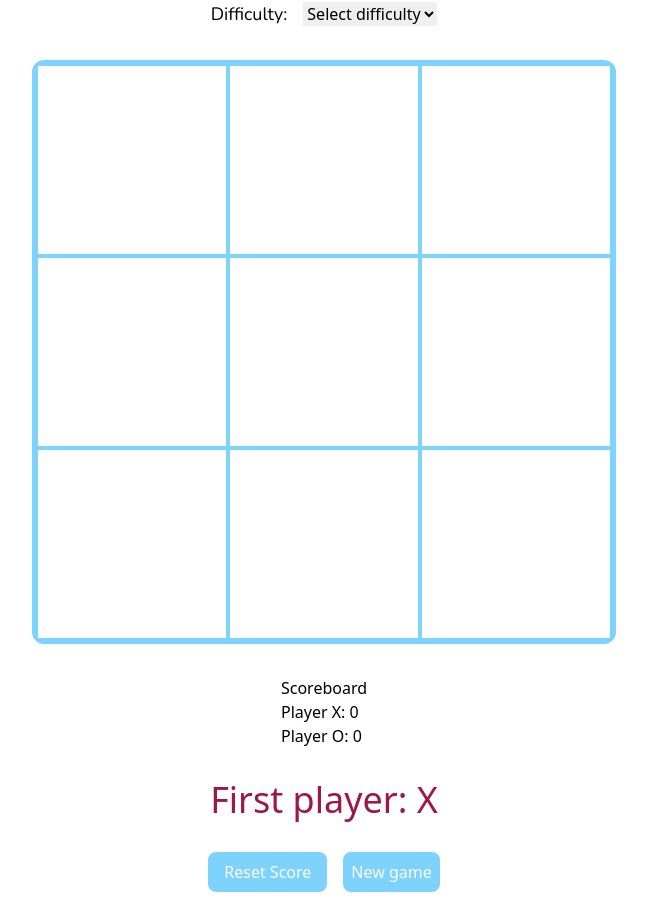
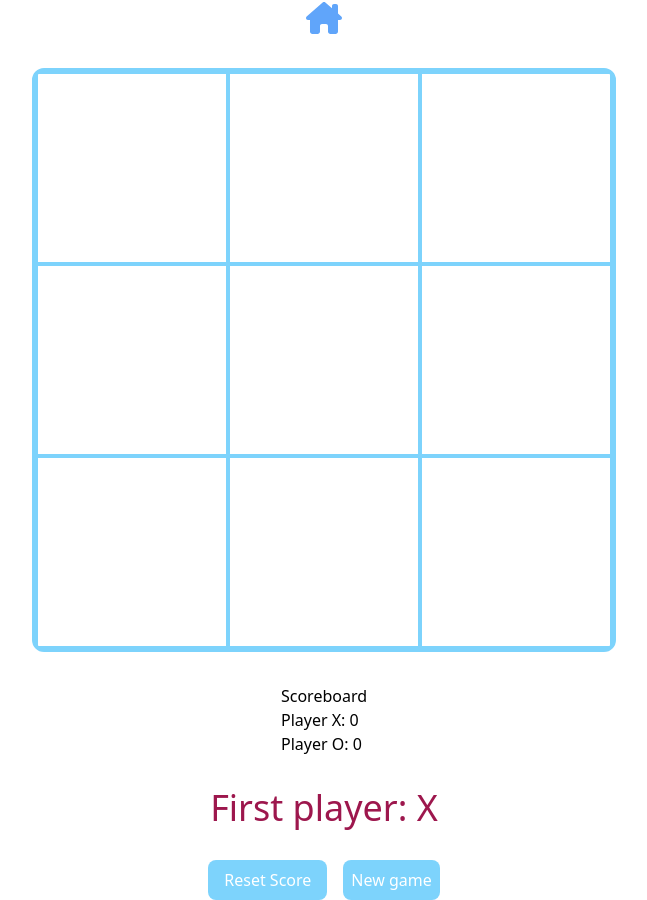
Before and after one commit to ingrideliasson/TicTacToe, a React (Create React App) app: page /aiboard in a window 1280 px wide. Shown: the whole page, without its empty margins (316-963 px from the left). Built offline with nearby package versions, Linux system fonts and the light colour scheme; a web font is replaced by a local one.

Commit message:
add home button

```diff
--- a/src/components/AiBoard.jsx
+++ b/src/components/AiBoard.jsx
@@ -1,6 +1,7 @@
 import { useState, useEffect } from 'react';
 import Scoreboard from './Scoreboard.jsx';
 import { motion } from "framer-motion";
+import HomeButton from "./HomeButton.jsx";
 
 function Square({ value, onSquareClick, index, isWinningTile, delay = 0 }) {
   const animationVariants = [
@@ -210,18 +211,7 @@ export default function AiBoard() {
   return (
     <div className="flex flex-col items-center justify-center gap-8 min-h-screen">
 
-      <div className="flex gap-4 items-center">
-        <label className="font-nunito text-lg">Difficulty:</label>
-        <select
-          value={difficulty || ""}
-          onChange={(e) => setDifficulty(e.target.value)}
-          disabled={!boardIsEmpty(squares)}>
-          <option value="" disabled>Select difficulty</option>
-          <option value="easy">Easy</option>
-          <option value="medium">Medium</option>
-          <option value="hard">Hard</option>
-        </select>
-      </div>
+      <HomeButton />
 
       <div className="grid grid-cols-3 border-4 border-sky-300 rounded-xl">
         {squares.map((value, i) => {
--- a/src/components/Board.jsx
+++ b/src/components/Board.jsx
@@ -1,11 +1,8 @@
 import { useState, useEffect , useRef} from 'react';
 import GameTimer from './GameTimer'
 import Scoreboard from './Scoreboard.jsx'
-
-
 import { motion, AnimatePresence } from "framer-motion";
-
-
+import HomeButton from './HomeButton.jsx'
 
 function Square({ value, onSquareClick, index, isWinningTile, delay = 0 }) {
   const animationVariants = [
@@ -176,6 +173,7 @@ export default function Board() {
 
   return (
       <div className="flex flex-col items-center justify-center gap-4 min-h-screen">
+      <HomeButton/>
       <div className="grid grid-cols-3 border-4 border-sky-300 rounded-xl">
       {tileIdxs.map((i)=>
       getSquare(winner, winningTiles, i))
--- /dev/null
+++ b/src/components/HomeButton.jsx
@@ -0,0 +1,15 @@
+import { Link } from "react-router-dom";
+import { FaHouseChimney } from "react-icons/fa6";
+
+export default function MainMenu() {
+    return (
+        <div>
+            <Link
+          to="/"
+          className="text-blue-400 text-4xl"
+            >
+          <FaHouseChimney />
+            </Link>
+        </div>
+    )
+}
```
